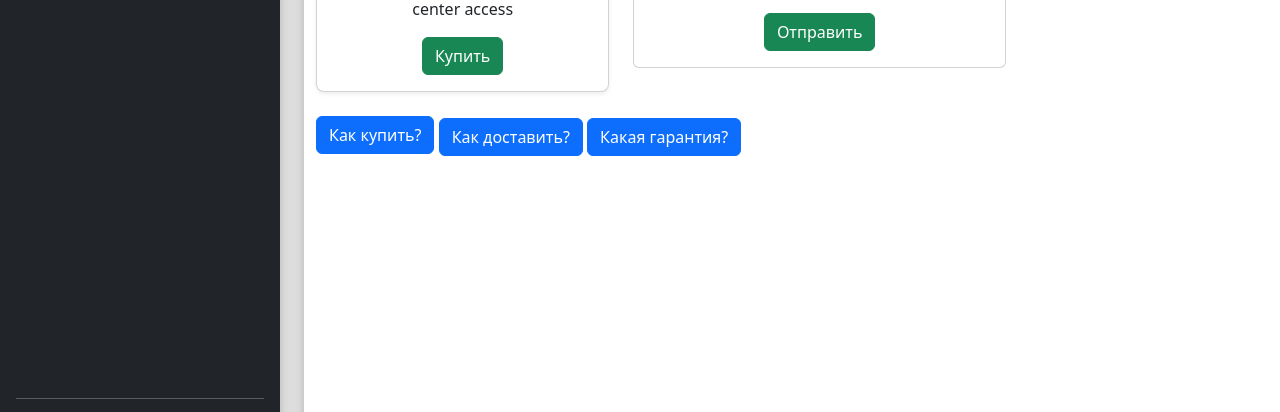
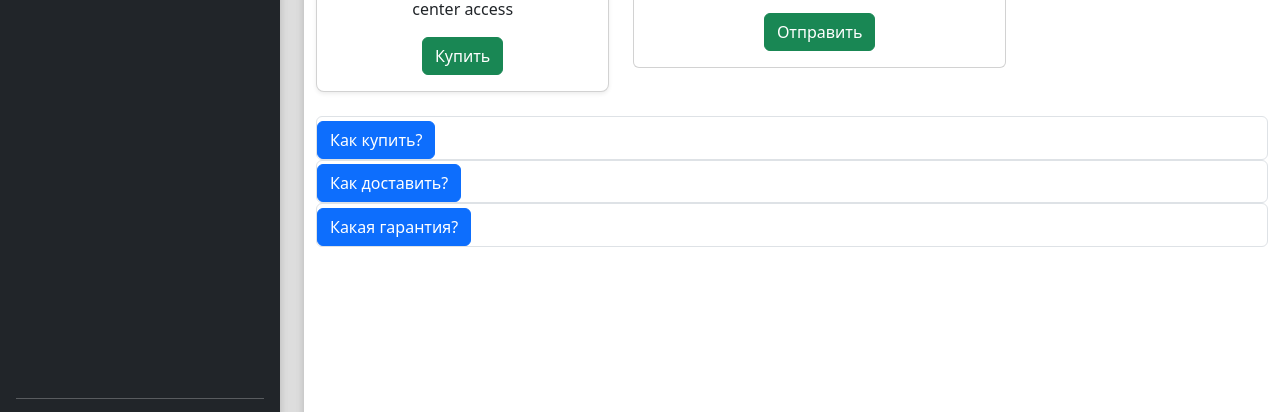
Before and after one commit to ZednB/html_homework, a plain HTML site: page index.html in a window 1280 px wide. Shown: the part 337-749 px from the top of the page. Drawn offline with nearby package versions, Linux system fonts and the light colour scheme; grey boxes are pictures that could not be loaded.

Commit message:
Готово

```diff
--- a/index.html
+++ b/index.html
@@ -266,7 +266,7 @@
             </div>
         </header>
 
-        <main class="row">
+        <div class="row">
             <div class="row text-center">
                 <div class="col-4">
                     <div class="card mb-4 rounded-3 shadow-sm">
@@ -301,30 +301,42 @@
                     </div>
                 </div>
             </div>
-                    <div style="width: 50%; height: 100px;">
-                        <div class="mw-100" style="width: 200%;">
-
-                            <p class="d-inline-flex gap-1">
-                                        <a class="btn btn-primary" data-bs-toggle="collapse" href="#FirstButton" role="button" aria-expanded="false" aria-controls="collapseExample">
+            <form>
+                <div class="accordion">
+                    <div class="accordion-item">
+                            <h2 class="accordion-header">
+                                <a class="btn btn-primary" data-bs-toggle="collapse" href="#FirstButton" aria-expanded="false" aria-controls="collapseExample">
                                     Как купить?
                                 </a>
-                            </p>
+                            </h2>
                             <div class="collapse" id="FirstButton">
                                 <div class="card card-body">
                                     Чтобы купить интересующий вас товар, нажмите на зеленую кнопку "Купить".
                                 </div>
                             </div>
-                                    <a class="btn btn-primary" data-bs-toggle="collapse" href="#SecondButton" role="button" aria-expanded="false" aria-controls="collapseExample">
+                    </div>
+                </div>
+                <div class="accordion">
+                    <div class="accordion-item">
+                        <h2 class="accordion-header">
+                                <a class="btn btn-primary" data-bs-toggle="collapse" href="#SecondButton" aria-expanded="false" aria-controls="collapseExample">
                                     Как доставить?
                                 </a>
+                        </h2>
                         <div class="collapse" id="SecondButton">
                             <div class="card card-body">
                                 Выберите нужный вам пункт выдачи заказа и нажмите зеленую кнопку "Купить".
                             </div>
                         </div>
-                                    <a class="btn btn-primary" data-bs-toggle="collapse" href="#ThirdButton" role="button" aria-expanded="false" aria-controls="collapseExample">
+                    </div>
+                </div>
+                <div class="accordion">
+                    <div class="accordion-item">
+                        <h2 class="accordion-header">
+                            <a class="btn btn-primary" data-bs-toggle="collapse" href="#ThirdButton"  aria-expanded="false" aria-controls="collapseExample">
                                 Какая гарантия?
                             </a>
+                        </h2>
                         <div class="collapse" id="ThirdButton">
                             <div class="card card-body">
                                 Гарантия на все товары действует один год. Подробнее в документациях.
@@ -334,7 +346,13 @@
                 </div>
 
 
-        </main>
+
+            </form>
+
+
+
+
+        </div>
     </div>
 </main>
 
```
Lines whose indentation alone changed are shown as unchanged.
